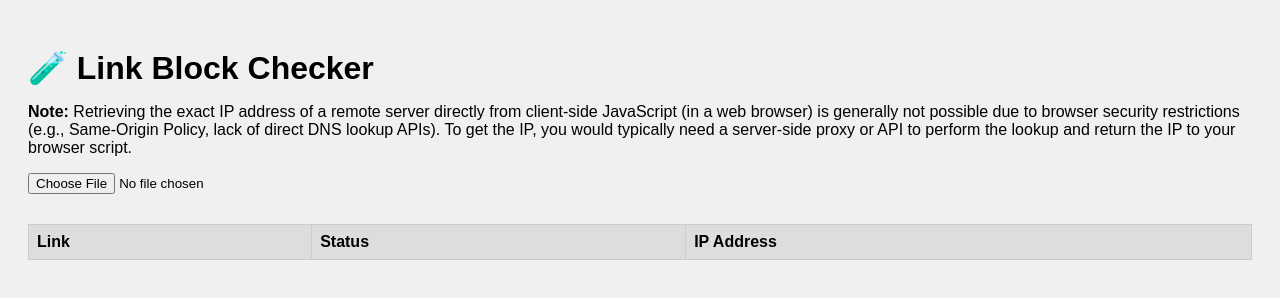
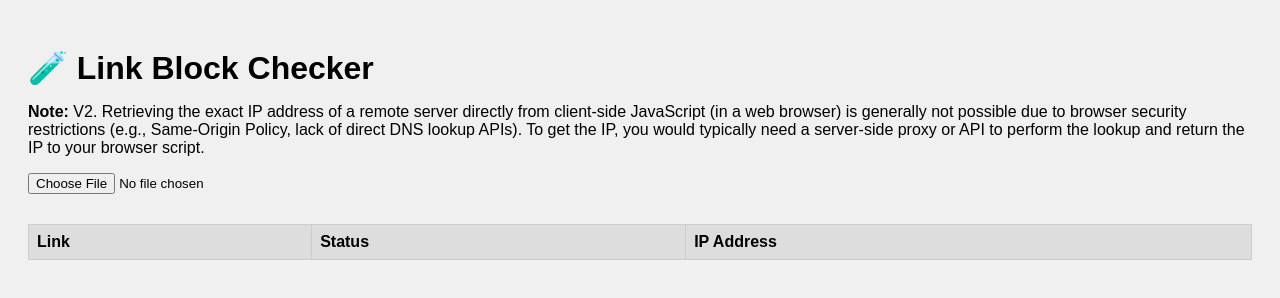
Before and after one commit to 1Cadio/1cadio.github.io, a plain HTML site: page checker.html in a window 1280 px wide. Drawn offline with Linux system fonts and the light colour scheme.

Commit message:
Update checker.html

```diff
--- a/checker.html
+++ b/checker.html
@@ -17,7 +17,7 @@
 </head>
 <body>
   <h1>🧪 Link Block Checker</h1>
-  <p><strong>Note:</strong> Retrieving the exact IP address of a remote server directly from client-side JavaScript (in a web browser) is generally not possible due to browser security restrictions (e.g., Same-Origin Policy, lack of direct DNS lookup APIs). To get the IP, you would typically need a server-side proxy or API to perform the lookup and return the IP to your browser script.</p>
+  <p><strong>Note:</strong> V2. Retrieving the exact IP address of a remote server directly from client-side JavaScript (in a web browser) is generally not possible due to browser security restrictions (e.g., Same-Origin Policy, lack of direct DNS lookup APIs). To get the IP, you would typically need a server-side proxy or API to perform the lookup and return the IP to your browser script.</p>
   <input type="file" id="fileInput" accept=".txt">
   <table id="results">
     <thead>
```
